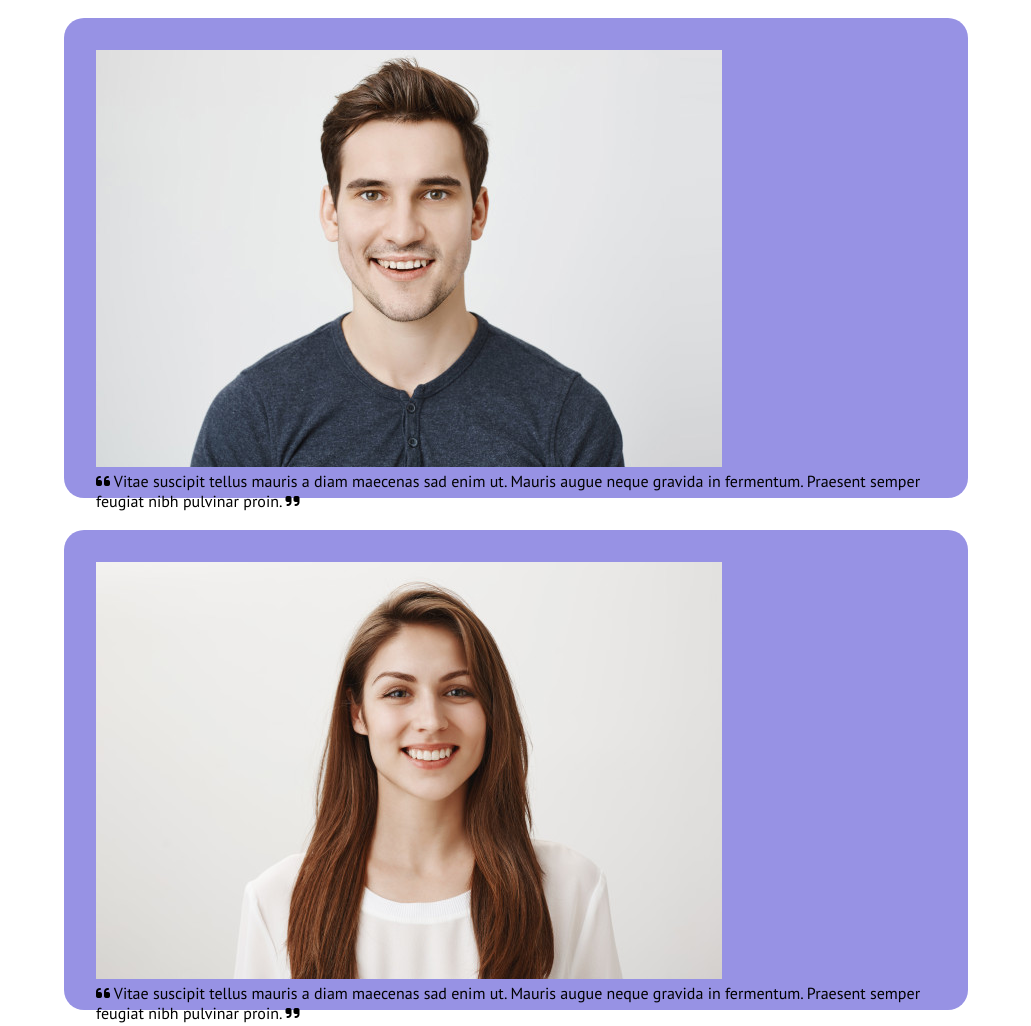
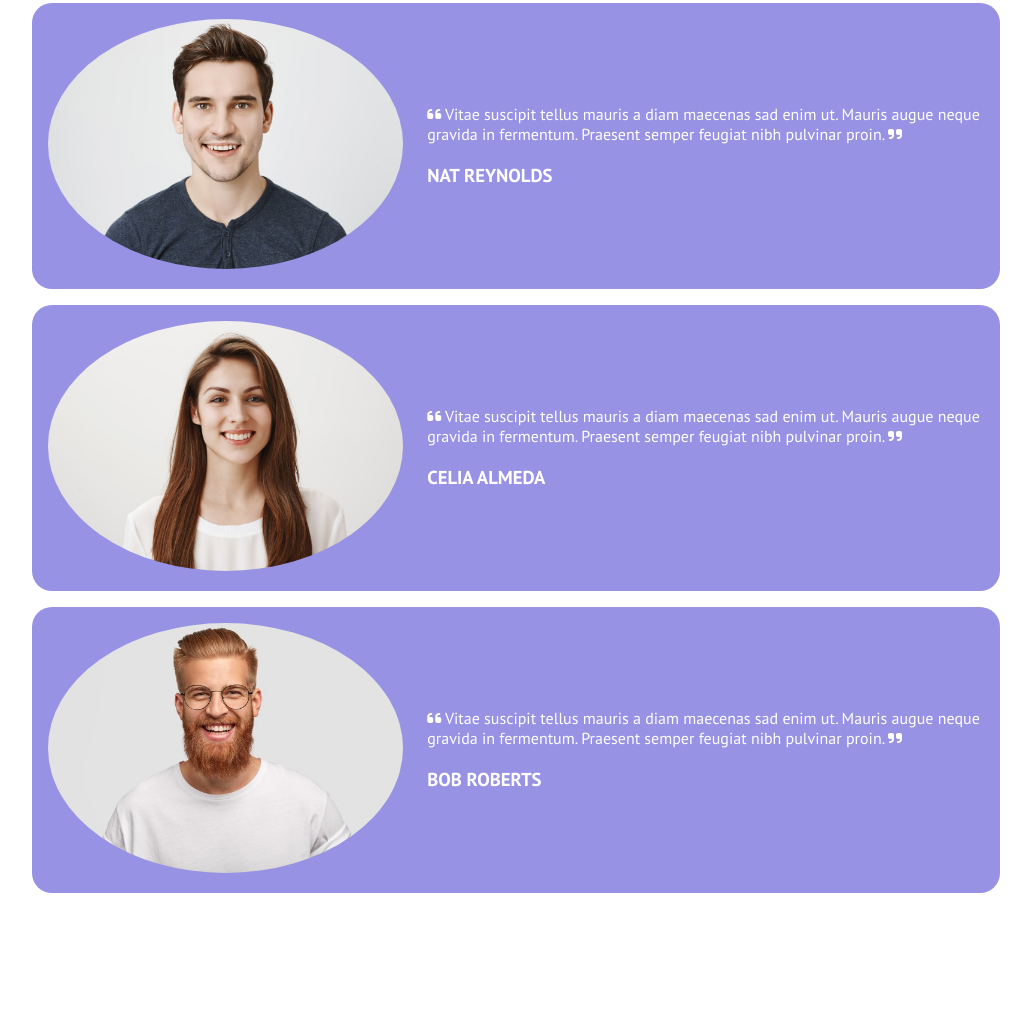
Before and after one commit to lawrencedulian/htmlcss-responsive-layout, a plain HTML site: page index.html in a window 1280 px wide. Shown: the part 2015-3041 px from the top of the page, without its empty margins (124-1155 px from the left). After the commit the page ends 2924 px from the top, so only its background shows below. Drawn offline with Linux system fonts and the light colour scheme.

Commit message:
completed section testimonials

```diff
--- a/css/style.css
+++ b/css/style.css
@@ -65,6 +65,11 @@ a {
 }
 
 /* UTILITIES */
+.margin1 {
+    margin: 1em;
+}
+
+/* BG - CL PALLETTE */
 .bg-white {
     background-color: white;
 }
@@ -89,7 +94,7 @@ a {
     color: var(--primary-col);
 }
 
-/* FONT-SIZE */
+/* FONT */
 .font-size1 {
     font-size: 1rem;
 }
@@ -198,7 +203,6 @@ header .desktop-menu {
 
 #planning .card .text-card {
     text-align: center;
-    padding: 1rem 0;
 }
 
 #planning h3 {
@@ -231,14 +235,27 @@ header .desktop-menu {
     margin: 0.5em 0;
 }
 
-#testimonials .card {
-    margin: 2rem 2rem 1rem;
-    height: 30rem;
-    padding: 2rem;
+#testimonials .text-card {
+    text-align: center;
+    padding: 0.5em;
+    margin-bottom: 1em;
 }
 
+#testimonials .img-card {
+    padding: 1em;
+}
 
+.profile-pic {
+    min-width: 250px;
+    min-height: 250px;
+    object-fit: cover;
+    border-radius: 50%;
+}
 
+#testimonials h3 {
+    margin-top: 1em;
+    text-align: center;
+}
 
 /* /MAIN */
 
@@ -272,6 +289,26 @@ header .desktop-menu {
         text-align: start;
     }
 
+    /* TESTIMONIALS */
+    #testimonials .card {
+        display: flex;
+        margin-bottom: 1em;
+    }
+
+    #testimonials .img-card {
+        width: 40%;
+    }
+
+    #testimonials .text-card {
+        width: 60%;
+        font-size: 1rem;
+        text-align: start;
+        margin: auto 0;
+    }
+
+    #testimonials h3 {
+        text-align: start;
+    }
 }
 
 /* DESKTOP 992PX */
@@ -320,6 +357,7 @@ header .desktop-menu {
     /* PLANNING */
     #planning .container {
         display: flex;
+        justify-content: center;
     }
 
     #planning .row-left {
@@ -332,9 +370,10 @@ header .desktop-menu {
     }
 
     #planning .row-right {
-        width: 40%;
-        padding: 1rem;
-        margin-top: 6em;
-        margin-left: 1em;
+        width: 30%;
+        margin-left: 2em;
+       position: relative;
+       top: 180px;
+       bottom: 0;
     }
 }
--- a/index.html
+++ b/index.html
@@ -139,30 +139,33 @@
                     <div class="img-card">
                         <img class="profile-pic" src="img/testimonial1.jpg" alt="">
                     </div>
-                    <div class="text-card">
+                    <div class="text-card cl-white">
                         <i class="fa-solid fa-quote-left fa-1x"></i>
                         Vitae suscipit tellus mauris a diam maecenas sad enim ut. Mauris augue neque gravida in fermentum. Praesent semper feugiat nibh pulvinar proin.
                         <i class="fa-solid fa-quote-right fa-1x"></i>
+                        <h3>NAT REYNOLDS</h3>
                     </div>
                 </div>
                 <div class="card bg-purple">
                     <div class="img-card">
                         <img class="profile-pic" src="img/testimonial2.jpg" alt="">
                     </div>
-                    <div class="text-card">
+                    <div class="text-card cl-white">
                         <i class="fa-solid fa-quote-left fa-1x"></i>
                         Vitae suscipit tellus mauris a diam maecenas sad enim ut. Mauris augue neque gravida in fermentum. Praesent semper feugiat nibh pulvinar proin.
                         <i class="fa-solid fa-quote-right fa-1x"></i>
+                        <h3>CELIA ALMEDA</h3>
                     </div>
                 </div>
                 <div class="card bg-purple">
                     <div class="img-card">
                         <img class="profile-pic" src="img/testimonial3.jpg" alt="">
                     </div>
-                    <div class="text-card">
+                    <div class="text-card cl-white">
                         <i class="fa-solid fa-quote-left fa-1x"></i>
                         Vitae suscipit tellus mauris a diam maecenas sad enim ut. Mauris augue neque gravida in fermentum. Praesent semper feugiat nibh pulvinar proin.
                         <i class="fa-solid fa-quote-right fa-1x"></i>
+                        <h3>BOB ROBERTS</h3>
                     </div>
                 </div>
             </div>
```
